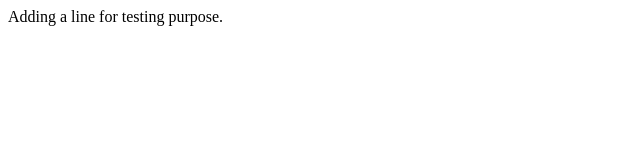
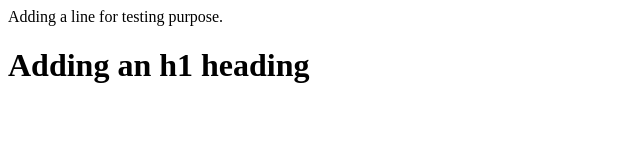
Before and after one commit to rhnarora84/project_repository, a plain HTML site: page index.html in a window 1280 px wide. Shown: the whole page, without its empty margins (0-640 px from the left). Drawn offline with Linux system fonts and the light colour scheme.

Commit message:
adding an h1 heading

```diff
--- a/index.html
+++ b/index.html
@@ -1 +1,2 @@
 <p>Adding a line for testing purpose.</p>
+<h1>Adding an h1 heading</h1>
```
